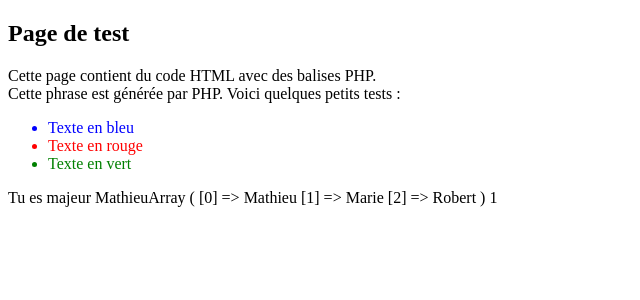
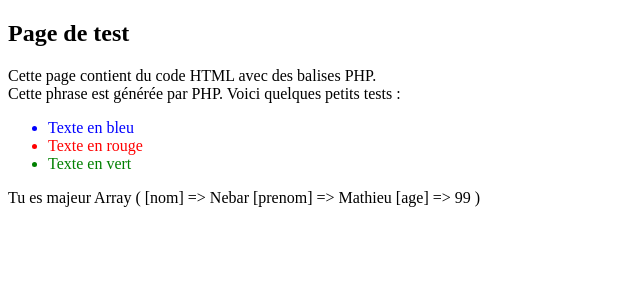
Before and after one commit to cedluck/GitCoursPHP, a PHP site: page /testphp.php in a window 1280 px wide. Shown: the top 300 px of the page, without its empty margins (0-640 px from the left). Run offline with PHP 8.4, Linux system fonts and the light colour scheme.

Commit message:
Reformating the array

```diff
--- a/testphp.php
+++ b/testphp.php
@@ -29,9 +29,8 @@
 		?>
 
 		<?php
-		$prenoms = array ('Mathieu','Marie','Robert');//formating with an array
-		echo $prenoms[0];
-		echo print_r($prenoms);//add a print_r to see what's in the array
+		$personne = array ('nom' => 'Nebar', 'prenom' => 'Mathieu', 'age' => '99');//formating with an array
+		print_r($personne);//add a print_r to see what's in the array
 
 		?>
     </body>
```
